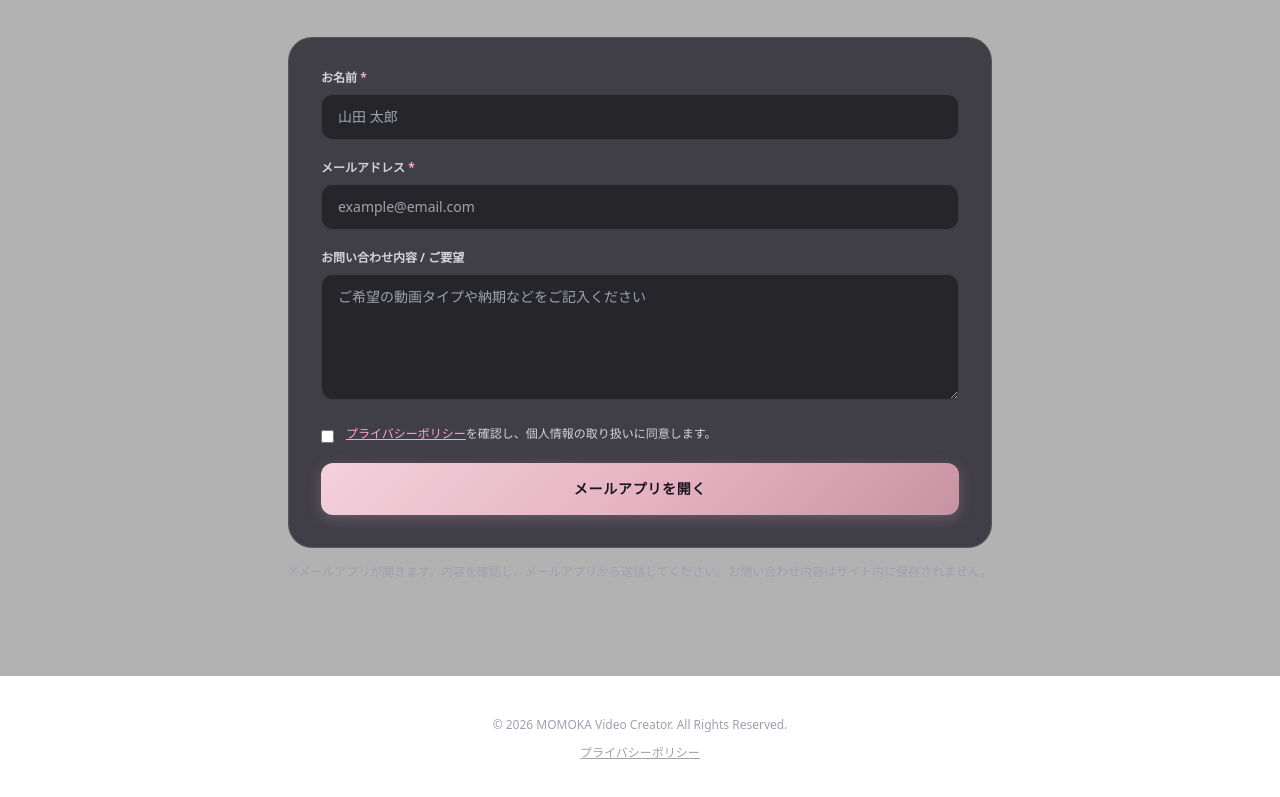
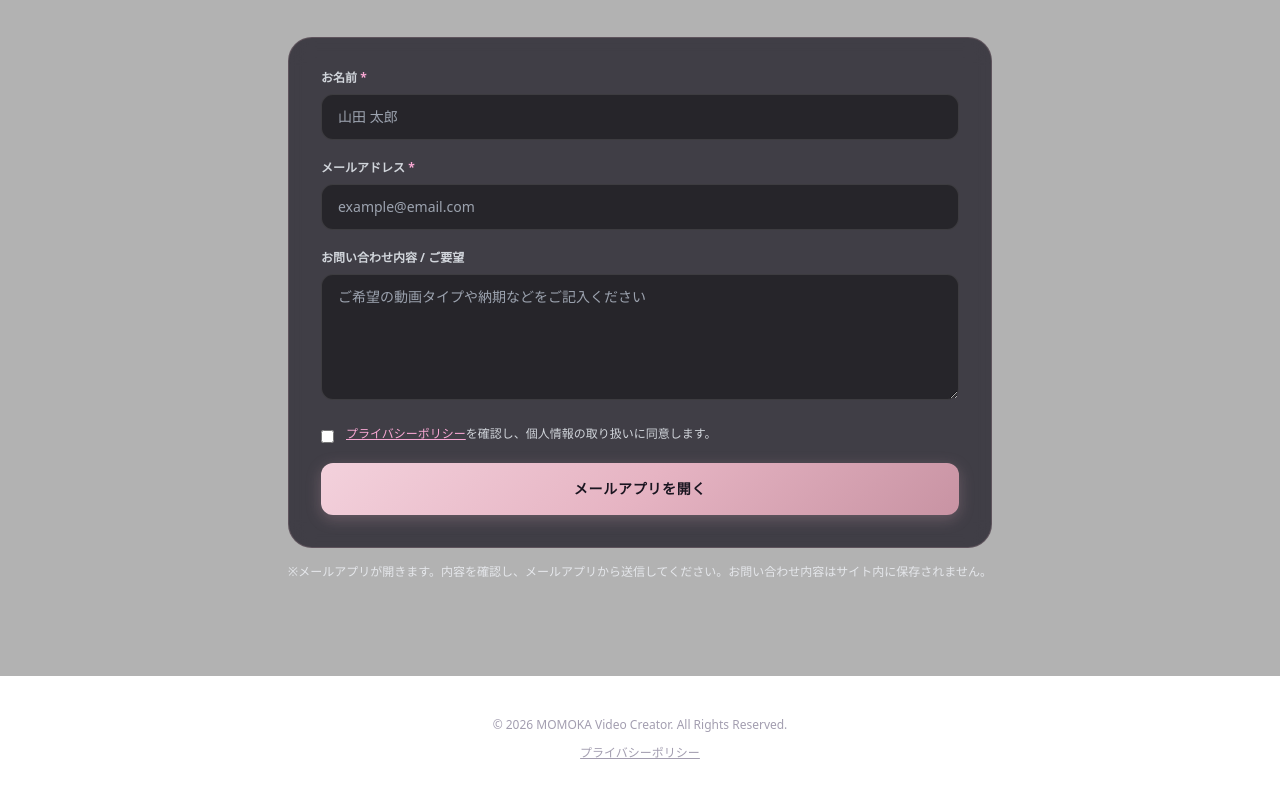
Before and after one commit to icecreemu/momoka_video, a plain HTML site: page index.html in a window 1280 px wide. Shown: the part 4159-4956 px from the top of the page. Drawn offline with nearby package versions, Linux system fonts and the light colour scheme.

Commit message:
Update index.html

```diff
--- a/index.html
+++ b/index.html
@@ -271,7 +271,7 @@
                     メールアプリを開く
                 </button>
             </form>
-            <p class="text-xs text-[var(--text-muted)] mt-4">※メールアプリが開きます。内容を確認し、メールアプリから送信してください。お問い合わせ内容はサイト内に保存されません。</p>
+            <p class="text-xs text-gray-200 mt-4">※メールアプリが開きます。内容を確認し、メールアプリから送信してください。お問い合わせ内容はサイト内に保存されません。</p>
             <div id="form-msg" class="hidden mt-4 p-4 rounded-xl bg-pink-500/20 border border-pink-300/30 text-xs text-pink-200"></div>
         </div>
     </section>
```
